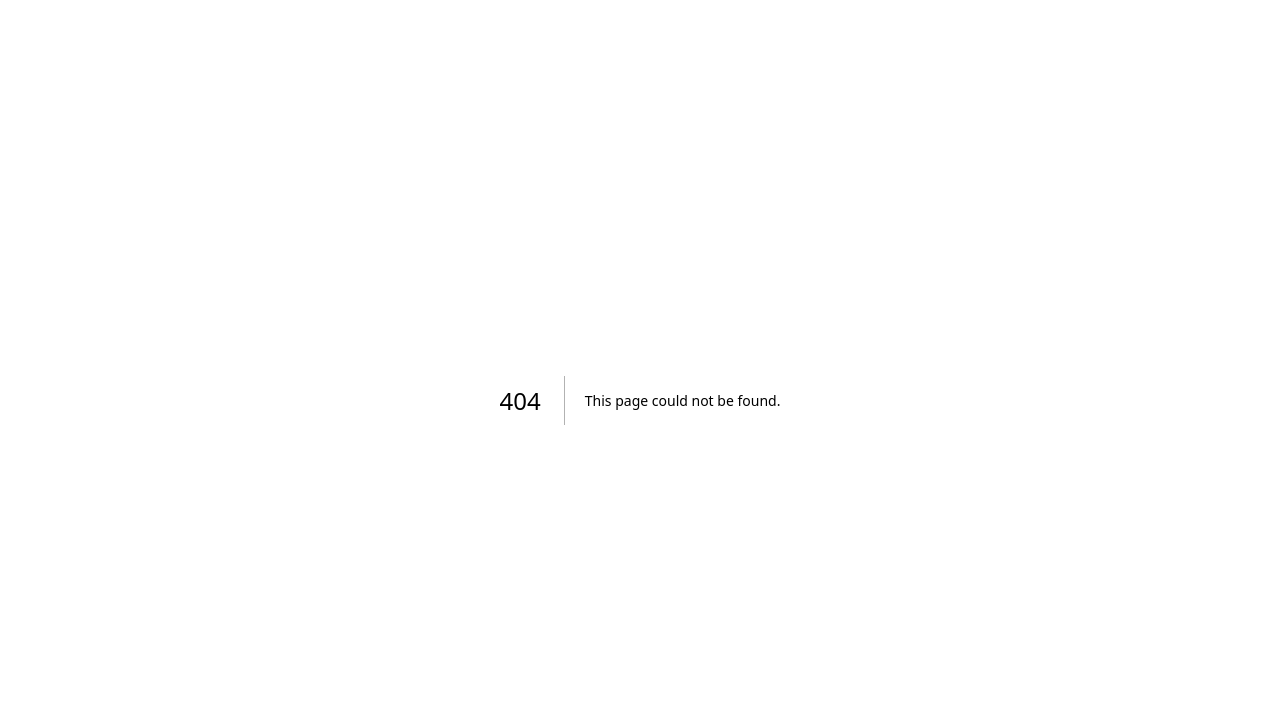
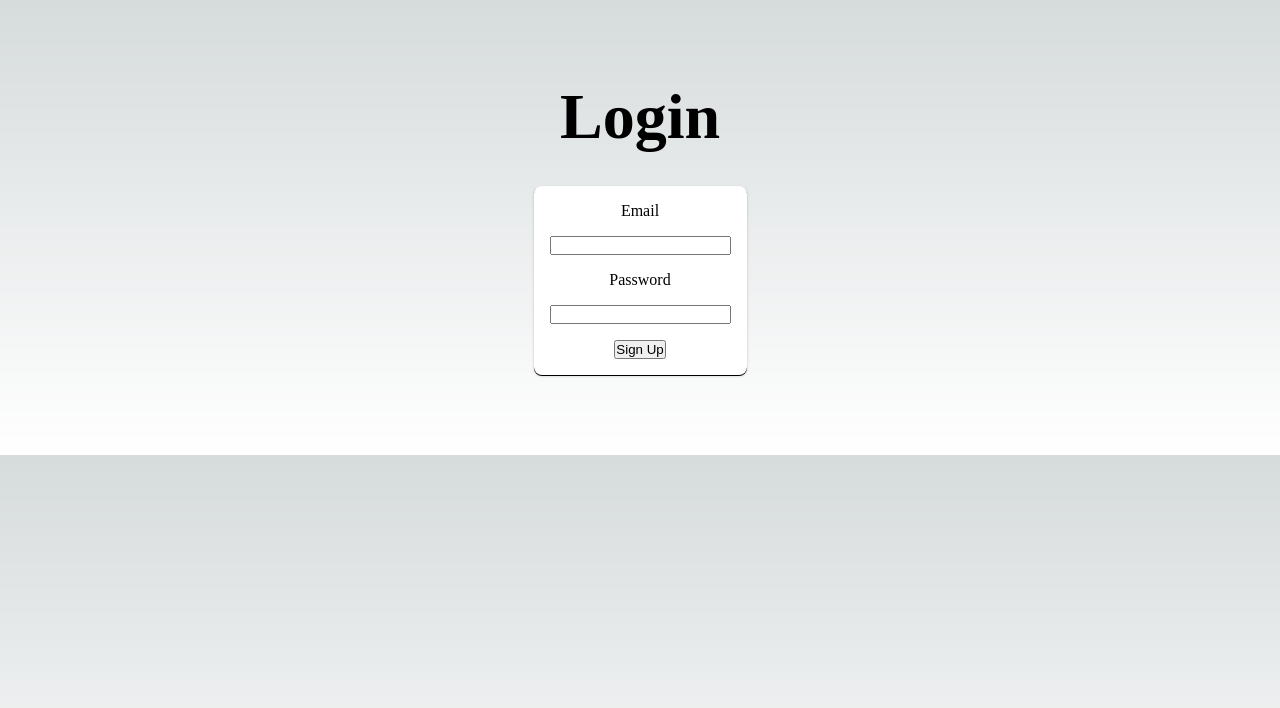
Before and after one commit to swebreza/blockchainstorage, a Next.js app in the folder frontend/: page /auth/login in a window 1280 px wide. Before the commit this address had no page. Shown: the top 708 px of the page. Built offline with nearby package versions, Linux system fonts and the light colour scheme.

Commit message:
file structure

```diff
--- a/frontend/pages/FileUpload.tsx
+++ b/frontend/pages/FileUpload.tsx
@@ -1,10 +1,11 @@
-import FileUploader from "../components/FileUploader";
+import FileUploader from "./components/FileUploader";
+import Navbar from "./components/Navbar";
 
 const UploadPage = () => {
   return (
     <div>
+        <Navbar/>
       <div style={{padding:'3rem'}}>
-
       <h1>Upload Files</h1>
       <FileUploader />
       </div>
--- a/frontend/pages/_app.tsx
+++ b/frontend/pages/_app.tsx
@@ -1,8 +1,11 @@
 import type { AppProps } from "next/app";
 import "../styles/globals.css";
 
+
 function MyApp({ Component, pageProps }: AppProps) {
   return <Component {...pageProps} />;
+
+
 }
 
 export default MyApp;
--- /dev/null
+++ b/frontend/pages/auth/login.tsx
@@ -0,0 +1,78 @@
+import { useState } from "react";
+import Head from "next/head";
+import styles from "../../styles/Signup.module.css";
+
+export default function Login() {
+  const [email, setEmail] = useState("");
+  const [password, setPassword] = useState("");
+  const [confirmPassword, setConfirmPassword] = useState("");
+  const [errorMessage, setErrorMessage] = useState("");
+
+  const handleSubmit = (event: React.FormEvent<HTMLFormElement>) => {
+    event.preventDefault();
+    if (password !== confirmPassword) {
+      setErrorMessage("Passwords do not match");
+    } else {
+    }
+  };
+
+  const handleEmailChange = (event: React.ChangeEvent<HTMLInputElement>) => {
+    setEmail(event.target.value);
+  };
+
+  const handlePasswordChange = (
+    event: React.ChangeEvent<HTMLInputElement>
+  ) => {
+    setPassword(event.target.value);
+  };
+
+  const handleConfirmPasswordChange = (
+    event: React.ChangeEvent<HTMLInputElement>
+  ) => {
+    setConfirmPassword(event.target.value);
+  };
+
+  return (
+    <div >
+      <Head>
+        <title>Sign Up</title>
+        <meta name="description" content="Sign up for our service" />
+        <link rel="icon" href="/favicon.ico" />
+      </Head>
+
+      <main className={styles.main}>
+        <h1 className={styles.title}>Login</h1>
+
+        <form className={styles.form} onSubmit={handleSubmit}>
+          <label htmlFor="email">Email</label>
+          <input
+            type="email"
+            id="email"
+            name="email"
+            value={email}
+            onChange={handleEmailChange}
+            required
+          />
+
+          <label htmlFor="password">Password</label>
+          <input
+            type="password"
+            id="password"
+            name="password"
+            value={password}
+            onChange={handlePasswordChange}
+            required
+          />
+
+
+
+          {errorMessage && <div className={styles.error}>{errorMessage}</div>}
+
+          <button type="submit" className={styles.button}>
+            Sign Up
+          </button>
+        </form>
+      </main>
+    </div>
+  );
+}
--- a/frontend/pages/signup.tsx
+++ b/frontend/pages/auth/signup.tsx
@@ -1,6 +1,6 @@
 import { useState } from "react";
 import Head from "next/head";
-import styles from "../styles/Signup.module.css";
+import styles from "../../styles/Signup.module.css";
 
 export default function Signup() {
   const [email, setEmail] = useState("");
--- a/frontend/components/FileUploader.tsx
+++ b/frontend/pages/components/FileUploader.tsx
@@ -1,7 +1,7 @@
 import { useState } from "react";
 import { useDropzone, FileRejection } from "react-dropzone";
 
-import styles from "../styles/FileUploader.module.css";
+import styles from "../../styles/FileUploader.module.css";
 
 const FileUploader = () => {
   const [files, setFiles] = useState<File[]>([]);
--- /dev/null
+++ b/frontend/pages/components/about.tsx
@@ -0,0 +1,5 @@
+const About = () => {
+ return ( <div>About</div> );
+}
+
+export default About;
--- /dev/null
+++ b/frontend/pages/components/contact.tsx
@@ -0,0 +1,5 @@
+const Contact = () => {
+ return ( <div>Contact</div> );
+}
+
+export default Contact;
```
Also changed, not shown: frontend/components/Navbar.tsx (deleted, +0 -16 lines), frontend/pages/components/Navbar.tsx (added, +45 -0 lines), frontend/pages/components/allFiles.tsx (added, +14 -0 lines), frontend/pages/index.tsx (+14 -8 lines).
